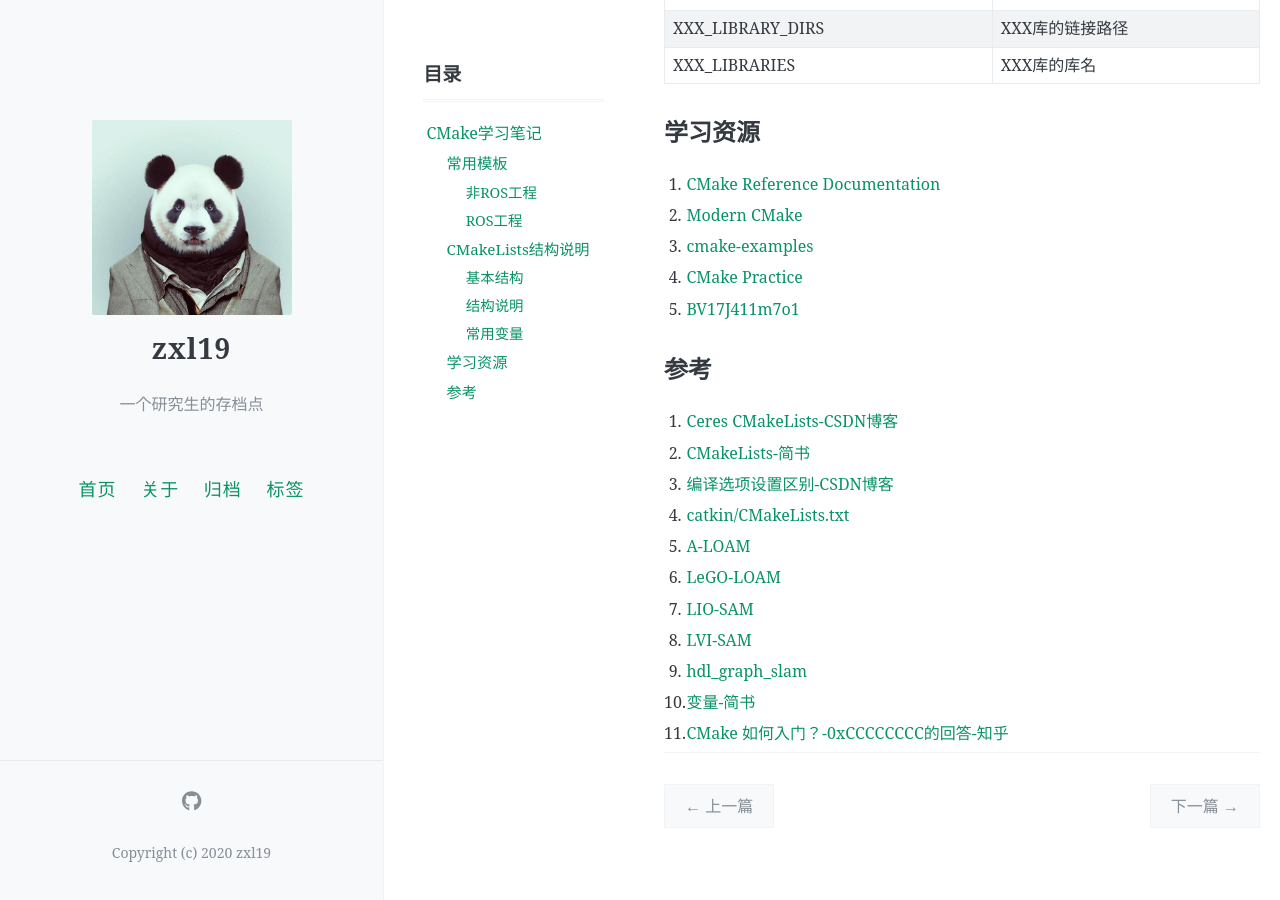
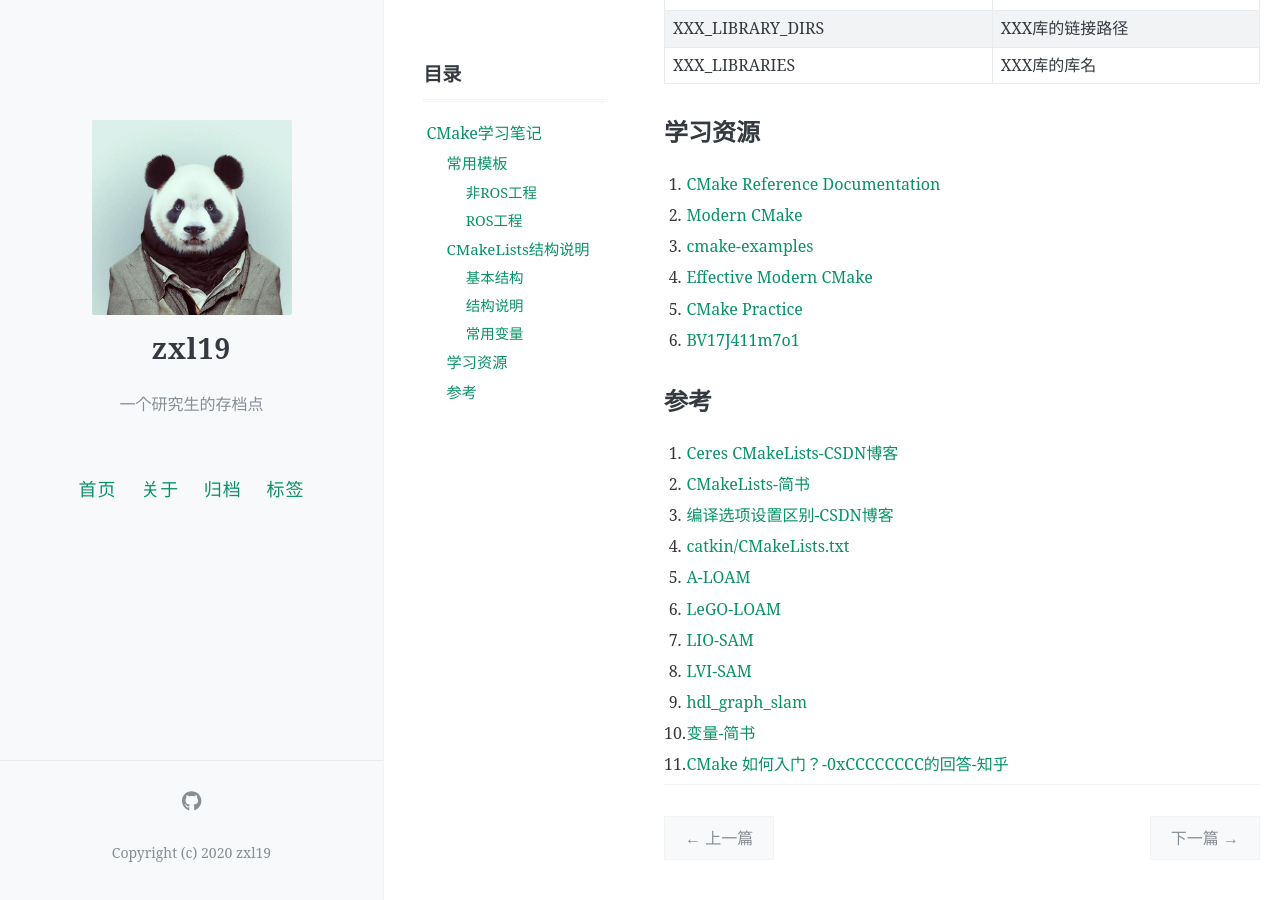
Before and after one commit to zxl19/zxl19.github.io, a Jekyll site: the page built from _posts/2021-03-28-cmake-note.md, in a window 1280 px wide and 900 px high, scrolled down 3217 px. Built offline with Jekyll 4.4.1, drawn with Linux system fonts in a browser that asks for light colours; comment, search, counter and statistics services are not loaded; before the commit the page ends 4086 px from its top, so only the background shows below that.

Commit message:
Update 2021-03-28-cmake-note.md

```diff
--- a/_posts/2021-03-28-cmake-note.md
+++ b/_posts/2021-03-28-cmake-note.md
@@ -127,8 +127,9 @@ target_link_libraries()
 1. [CMake Reference Documentation](https://cmake.org/cmake/help/latest/index.html)
 2. [Modern CMake](http://cliutils.gitlab.io/modern-cmake/)
 3. [cmake-examples](https://github.com/ttroy50/cmake-examples)
-4. [CMake Practice](http://file.ncnynl.com/ros/CMake%20Practice.pdf)
-5. [BV17J411m7o1](https://www.bilibili.com/video/BV17J411m7o1)
+4. [Effective Modern CMake](https://gist.github.com/mbinna/c61dbb39bca0e4fb7d1f73b0d66a4fd1)
+5. [CMake Practice](http://file.ncnynl.com/ros/CMake%20Practice.pdf)
+6. [BV17J411m7o1](https://www.bilibili.com/video/BV17J411m7o1)
 
 ## 参考
 
```
